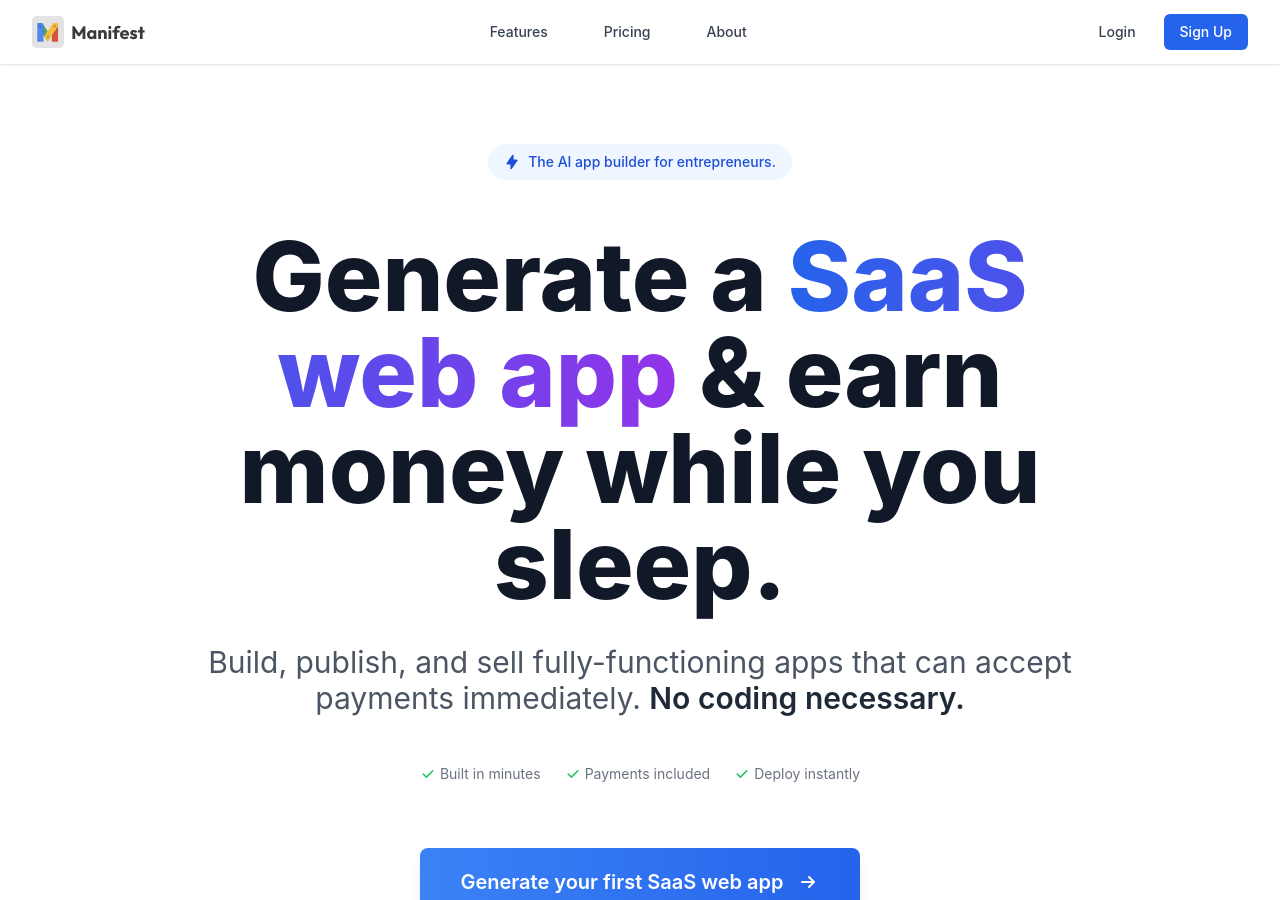
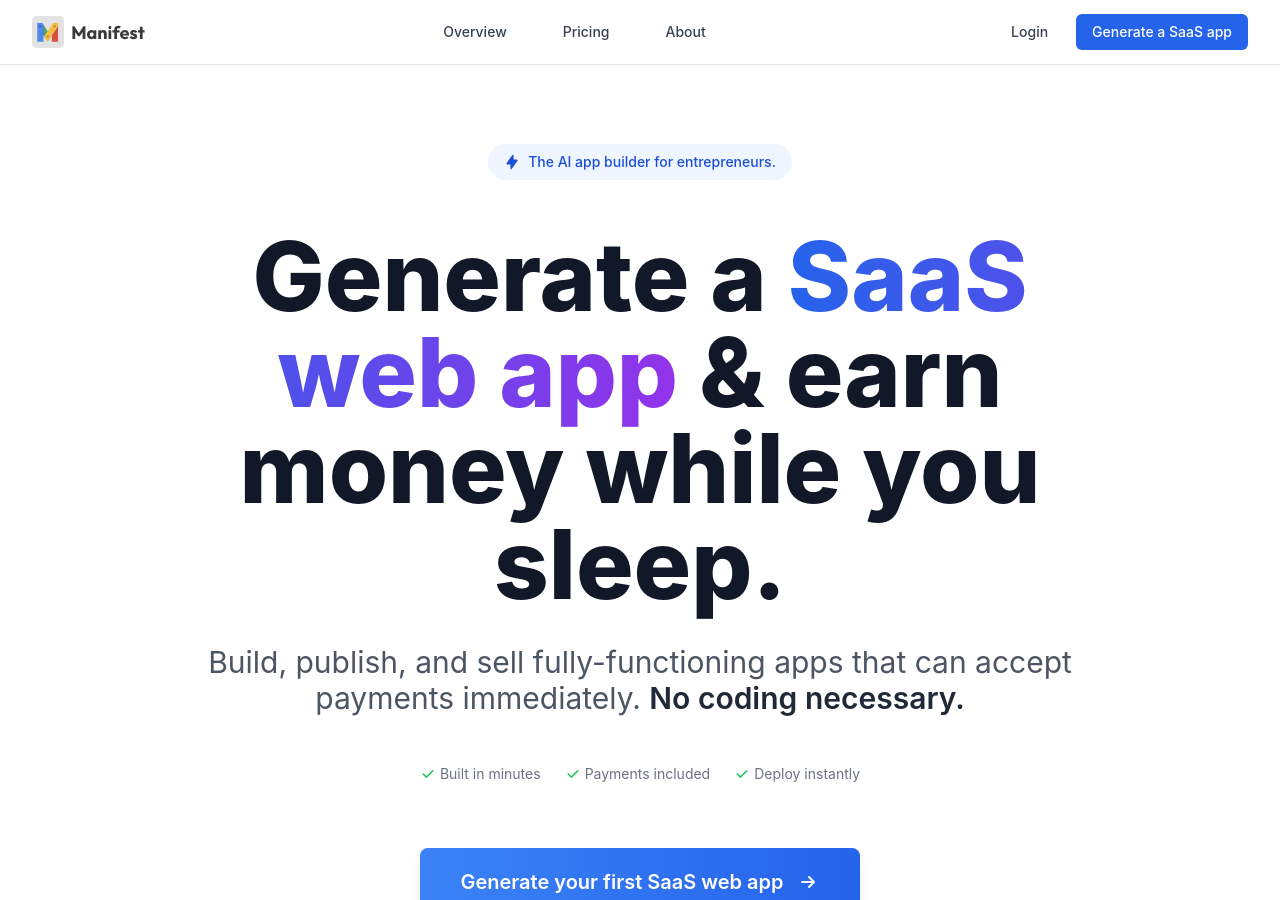
Before and after one commit to madewithmanifest/marketing, a Jekyll site: the page built from index.md, in a window 1280 px wide and 900 px high. Built offline with Jekyll 4.4.1, drawn with Linux system fonts in a browser that asks for light colours; nearby versions of some CDN libraries.

Commit message:
Update navigation links in default.html and index.html to improve user experience; change "Features" to "Overview" and update login and sign-up links to direct users to the app. Refresh feed.xml timestamp.

```diff
--- a/_layouts/default.html
+++ b/_layouts/default.html
@@ -36,15 +36,15 @@
 
           <!-- Center Navigation Links -->
           <div class="hidden md:flex space-x-8">
-            <a href="#" class="text-gray-700 hover:text-gray-900 px-3 py-2 text-sm font-medium">Features</a>
+            <a href="#" class="text-gray-700 hover:text-gray-900 px-3 py-2 text-sm font-medium">Overview</a>
             <a href="#" class="text-gray-700 hover:text-gray-900 px-3 py-2 text-sm font-medium">Pricing</a>
             <a href="#" class="text-gray-700 hover:text-gray-900 px-3 py-2 text-sm font-medium">About</a>
           </div>
 
           <!-- Right Navigation Links -->
           <div class="flex items-center space-x-4">
-            <a href="#" class="text-gray-700 hover:text-gray-900 px-3 py-2 text-sm font-medium">Login</a>
-            <a href="#" class="bg-blue-600 hover:bg-blue-700 text-white px-4 py-2 rounded-md text-sm font-medium transition duration-200">Sign Up</a>
+            <a href="https://app.madewithmanifest.com/login" class="text-gray-700 hover:text-gray-900 px-3 py-2 text-sm font-medium">Login</a>
+            <a href="https://app.madewithmanifest.com/login?onboarding=1" class="bg-blue-600 hover:bg-blue-700 text-white px-4 py-2 rounded-md text-sm font-medium transition duration-200">Generate a SaaS app</a>
           </div>
         </div>
       </div>
```
Also changed, not shown: 2 other files.
